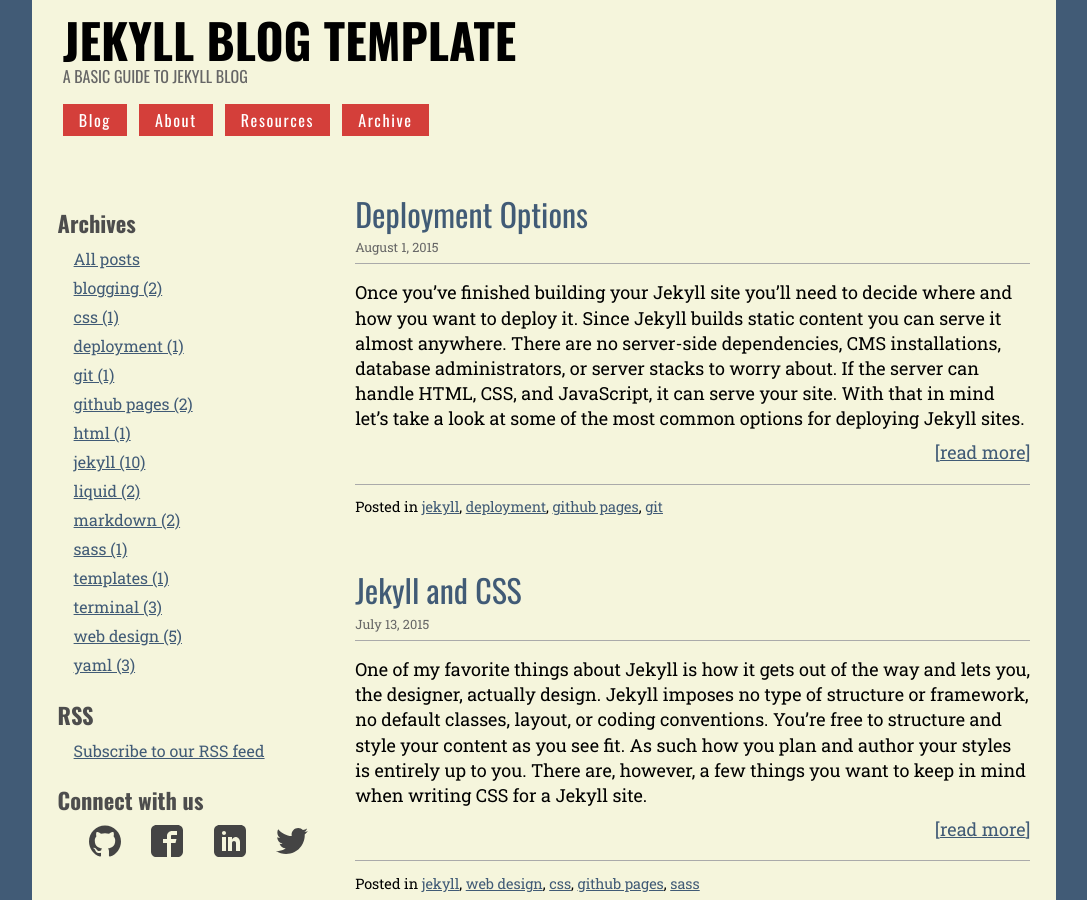
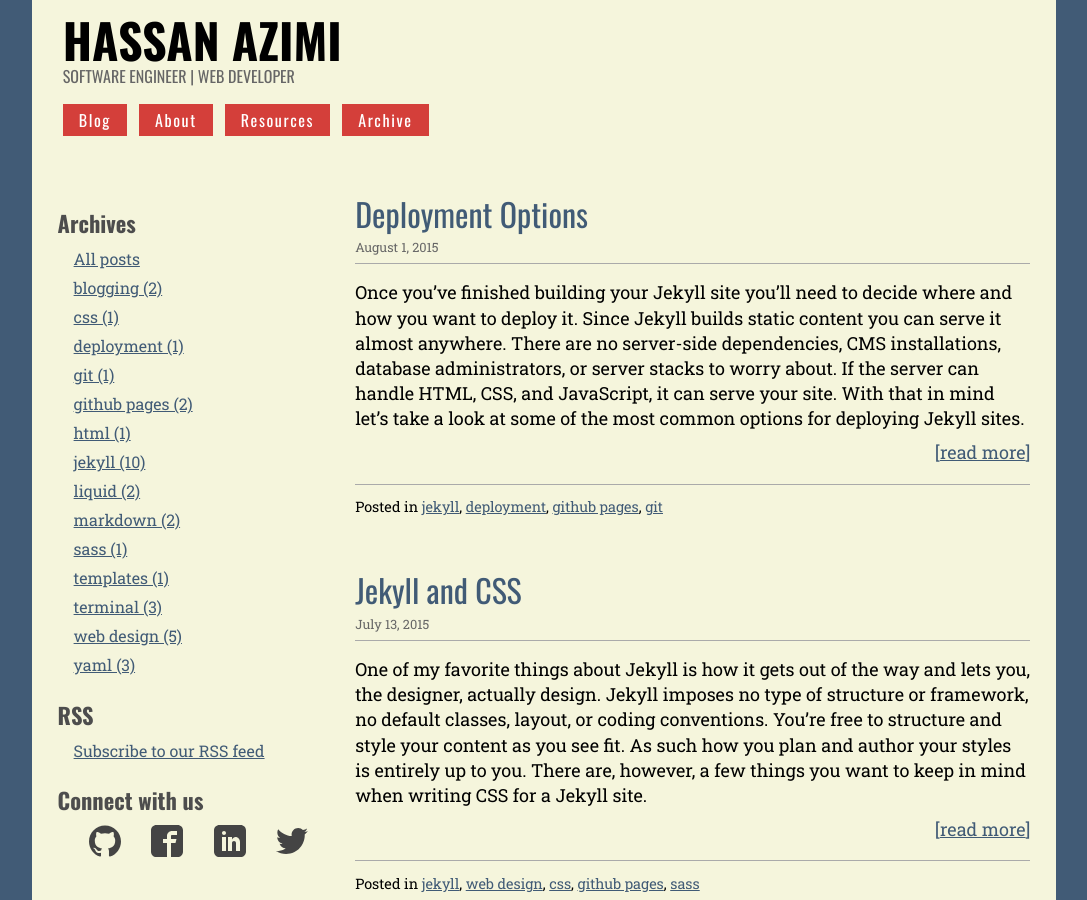
Before and after one commit to azimidev/azimidev.github.io, a Jekyll site: the page built from index.html, in a window 1280 px wide and 900 px high. Shown: the whole window, without its empty margins (96-1183 px from the left). Built offline with Jekyll 4.4.1, drawn with Linux system fonts in a browser that asks for light colours; the list of posts is cut into pages by our own code.

Commit message:
hassanazimi.com

```diff
--- a/_config.yml
+++ b/_config.yml
@@ -1,9 +1,9 @@
 # Site settings
-title: Jekyll Blog Template
+title: Hassan Azimi
 description: "Companion blog to the parsclick.net website. This site is designed to present Jekyll blog in a clear, concise way, and provide a resource and reference for those that are new to Jekyll."
 baseurl: "http://hassanazimi.com"
 url: "http://hassanazimi.com"
-tagline: A basic guide to Jekyll Blog
+tagline: Software Engineer | Web Developer
 
 # Build settings
 markdown: kramdown
```
